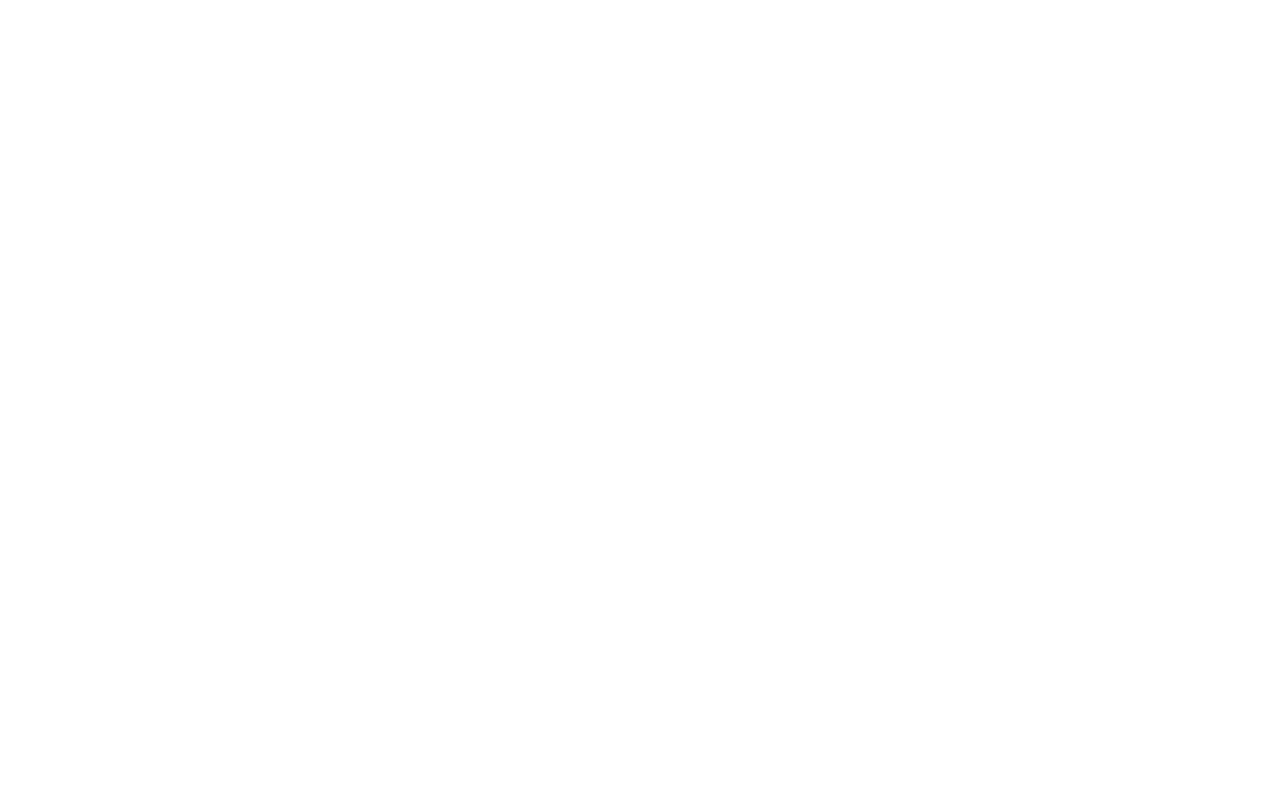
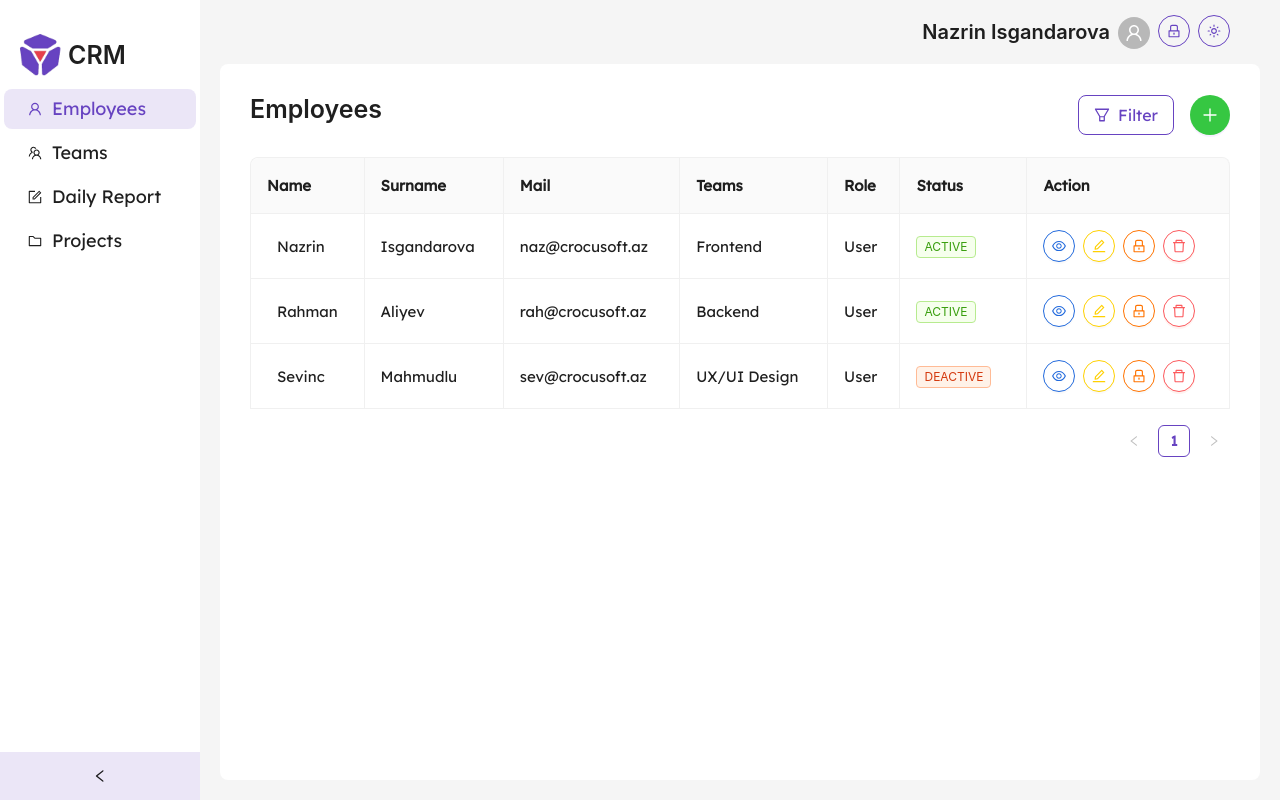
Before and after one commit to Nazisg/admin-panel-ts, a React (Vite) app: page / in a window 1280 px wide. Before the commit this address had no page. Built offline with nearby package versions, Linux system fonts and the light colour scheme.

Commit message:
create renderIf and types folder

```diff
--- a/src/pages/index.tsx
+++ b/src/pages/index.tsx
@@ -4,14 +4,22 @@
 import { Auxilliary, Cover, Header, SideMenu } from "shared/index";
 import Login from "./Login";
 import PrivateRouter from "./PrivateRouter";
+import RenderIf from "src/shared/components/RenderIf";
 
 const Router = () => {
   const { defaultAlgorithm, darkAlgorithm } = theme;
   const [isDarkMode, setIsDarkMode] = useState(false);
-  const token = false;
+  const token = true;
 
-  if (token) {
-    return (
+  return (
+    <RenderIf
+      conditions={token}
+      renderelse={
+        <Routes>
+          <Route path="/login" element={<Login />} />
+        </Routes>
+      }
+    >
       <ConfigProvider
         theme={{
           algorithm: isDarkMode ? darkAlgorithm : defaultAlgorithm,
@@ -30,23 +38,8 @@
           </Auxilliary>
         </Auxilliary>
       </ConfigProvider>
-    );
-  } else {
-    return (
-      // <ConfigProvider
-      //   theme={{
-      //     algorithm: isDarkMode ? darkAlgorithm : defaultAlgorithm,
-      //     token: {
-      //       colorPrimary: "#6743C1",
-      //     },
-      //   }}
-      // >
-        <Routes>
-          <Route path="/login" element={<Login />} />
-        </Routes>
-      // </ConfigProvider>
-    );
-  }
+    </RenderIf>
+  );
 };
 
 export default Router;
--- /dev/null
+++ b/src/shared/components/RenderIf/index.ts
@@ -0,0 +1,8 @@
+import { RenderIfType } from "shared/types/index";
+
+const RenderIf: React.FC<RenderIfType> = ({ children, conditions, renderelse = "" }) => {
+    if (conditions) return children
+    return renderelse;
+};
+
+export default RenderIf;
```
Also changed, not shown: src/shared/types/index.ts (added, +7 -0 lines).
